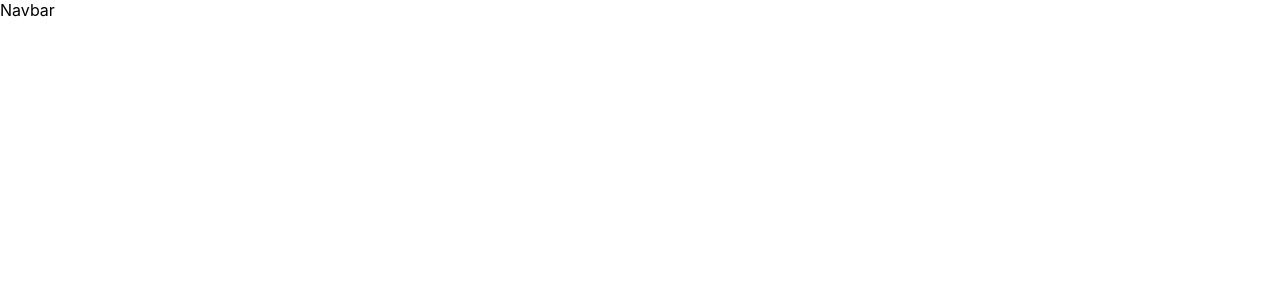
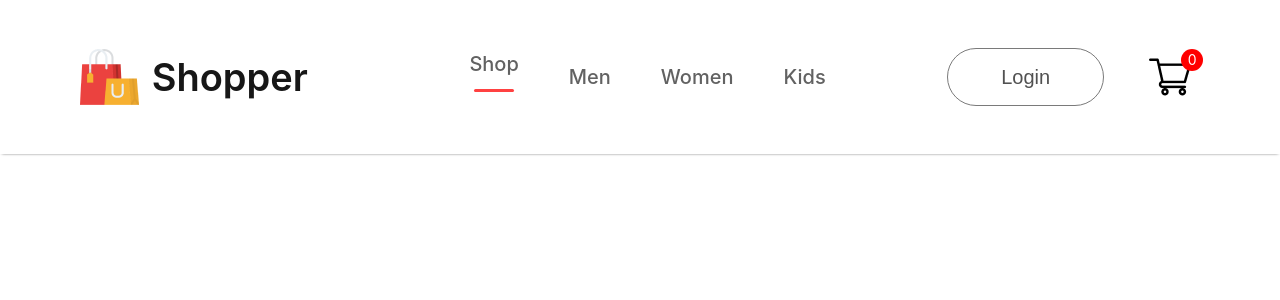
Before and after one commit to sahilsh17/Ecom, a React (Create React App) app in the folder frontend/: page / in a window 1280 px wide. Shown: the top 300 px of the page. Built offline with nearby package versions, Linux system fonts and the light colour scheme.

Commit message:
adding content of navbar component

```diff
--- a/frontend/src/Components/Navbar/Navbar.css
+++ b/frontend/src/Components/Navbar/Navbar.css
@@ -0,0 +1,74 @@
+.navbar{
+  display: flex;
+  justify-content: space-around;
+  padding: 16px;
+  box-shadow: 0 1px 3px -2px black;
+}
+.nav-logo{
+  display: flex;
+  align-items: center;
+  gap: 10px;
+}
+.nav-logo p {
+  color: #171717;
+  font-size: 38px;
+  font-weight: 600;
+}
+.nav-menu{
+  display: flex;
+  align-items: center;
+  list-style: none;
+  gap: 50px;
+  color: #626262;
+  font-size: 20px;
+  font-weight: 500;
+}
+
+.nav-menu li{
+  display: flex;
+  flex-direction: column;
+  align-items: center;
+  justify-content: center;
+  gap: 3px;
+  cursor: pointer;
+}
+.nav-menu hr{
+  border: none;
+  width: 80%;
+  height: 3px;
+  border-radius: 10px;
+  background: #FF4141;
+
+}
+.nav-login-cart{
+  display: flex;
+  align-items: center;
+  gap: 45px;
+}
+.nav-login-cart button{
+  width: 157px;
+  height: 58px;
+  outline: none;
+  border :1px solid #7a7a7a;
+  border-radius: 75px;
+  color: #515151;
+  font-size: 20px;
+  font-weight: 500;
+  background: white;
+}
+.nav-login-cart button:active{
+  background: #f3f3f3;
+}
+.nav-cart-count{
+  width: 22px;
+  height: 22px;
+  display: flex;
+  justify-content: center;
+  align-items: center;
+  margin-top: -35px;
+  margin-left: -55px;
+  border-radius: 11px;
+  font-size: 14px;
+  background: red;
+  color: white;
+}
--- a/frontend/src/Components/Navbar/Navbar.jsx
+++ b/frontend/src/Components/Navbar/Navbar.jsx
@@ -1,10 +1,27 @@
 import React from 'react';
 import './Navbar.css';
+import logo from '../Assets/logo.png';
+import cart_icon from '../Assets/cart_icon.png';
 
 export const Navbar = () => {
   return (
     <div className='navbar'>
-      Navbar
+      <div className='nav-logo'>
+        <img src={logo} alt="" />
+        <p> Shopper</p>
+      </div>
+      <ul className="nav-menu">
+        <li> Shop <hr /></li>
+        <li> Men</li>
+        <li> Women</li>
+        <li> Kids</li>
+
+      </ul>
+      <div className="nav-login-cart">
+        <button>Login</button>
+        <img src={cart_icon} alt="" />
+        <div className="nav-cart-count">0</div>
+      </div>
     </div>
   )
 }
```
